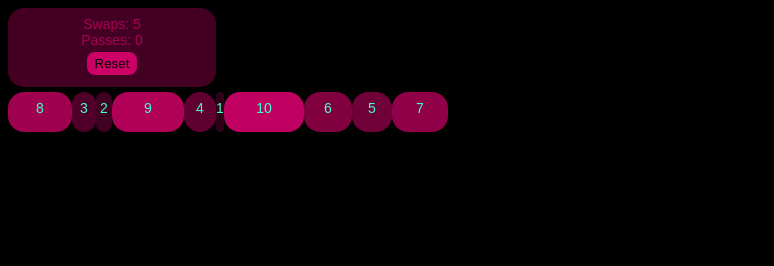
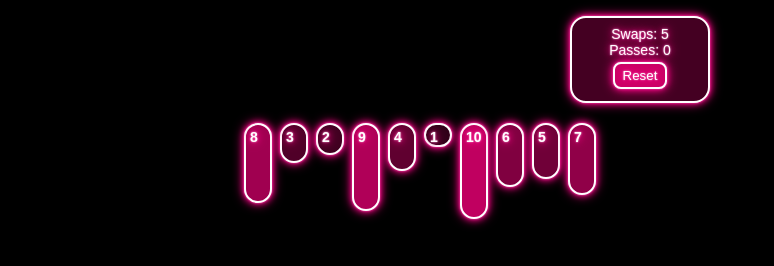
Before and after one commit to SpaceToastCoastToCoast/bubble-sort, a website: page index.html in a window 1280 px wide. Shown: the whole page, without its empty margins (0-774 px from the left). Drawn offline with Linux system fonts and the light colour scheme.

Commit message:
adding some CSS effects

```diff
--- a/index.html
+++ b/index.html
@@ -7,13 +7,13 @@
 </head>
 <body>
   <div id="main">
-    <div id="array">
-    </div>
     <div id="infoBox">
       <div id="snapInfo">
       </div>
       <button id="resetButton">Reset</button>
     </div>
+    <div id="array">
+    </div>
   </div>
   <script type="text/javascript" src="index.js"></script>
 </body>
--- a/index.js
+++ b/index.js
@@ -100,9 +100,9 @@ function renderSnapshot() {
     var arrayElementDiv = document.createElement('div');
     arrayElementDiv.innerHTML = currNum;
     arrayElementDiv.className = "numBar";
-    arrayElementDiv.style.color = '#44ffcc';
-    arrayElementDiv.style.height = '32px';
-    arrayElementDiv.style.width = (currNum * 8) + 'px';
+    arrayElementDiv.style.color = 'white';
+    arrayElementDiv.style.width = '16px';
+    arrayElementDiv.style.height = (currNum * 8) + 4 + 'px';
     arrayElementDiv.style.backgroundColor = 'rgb(' + ((currNum + 2) * 16) + ', ' + 0 + ', ' + ((currNum + 2) * 8) + ')';
     arrayDiv.appendChild(arrayElementDiv);
   }
--- a/style.css
+++ b/style.css
@@ -5,26 +5,43 @@ html {
   font-family: sans-serif;
   font-size: 14px;
 }
+#main {
+  display: block;
+  width: 800px;
+  min-width: 600px;
+  margin: auto;
+}
 #array {
-  position: absolute;
-  top: 92px;
+  position: relative;
+  top: 16px;
+  left: 0px;
+  width: 780px;
 }
 #infoBox {
-  position: absolute;
+  position: relative;
   text-align: center;
+  margin: auto;
   width: 15%;
   min-width: 80px;
-  left: 8px;
-  top: 8px;
   background-color: #440022;
+  color: white;
   padding: 8px;
   border-radius: 16px;
+  border: 2px solid white;
+  text-shadow: 0 0 6px #FF0088, 0 0 12px #FF0088, 0 0 2px #FFFFFF;
+  box-shadow: 0 0 6px #FF0088, 0 0 12px #FF0088, 0 0 2px #FFFFFF;
 }
 .numBar {
+  position: relative;
+  margin: 4px;
+  font-weight: bold;
+  border: 2px solid white;
   border-radius: 16px;
-  display: table-cell;
+  display: inline-flex;
   text-align: center;
-  padding-top: 8px;
+  padding: 4px;
+  text-shadow: 0 0 6px #FF0088, 0 0 12px #FF0088, 0 0 2px #FFFFFF;
+  box-shadow: 0 0 6px #FF0088, 0 0 12px #FF0088, 0 0 2px #FFFFFF;
 }
 button {
   margin: 4px;
@@ -32,6 +49,9 @@ button {
   padding-right: 8px;
   padding-left: 8px;
   background-color: #cc0066;
-  border: none;
   border-radius: 8px;
+  color: white;
+  border: 2px solid white;
+  text-shadow: 0 0 6px #FF0088, 0 0 12px #FF0088, 0 0 2px #FFFFFF;
+  box-shadow: 0 0 6px #FF0088, 0 0 12px #FF0088, 0 0 2px #FFFFFF;
 }
```
